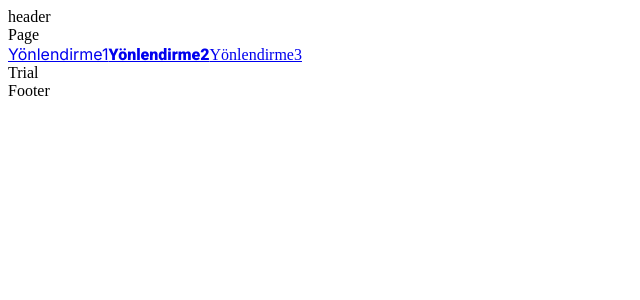
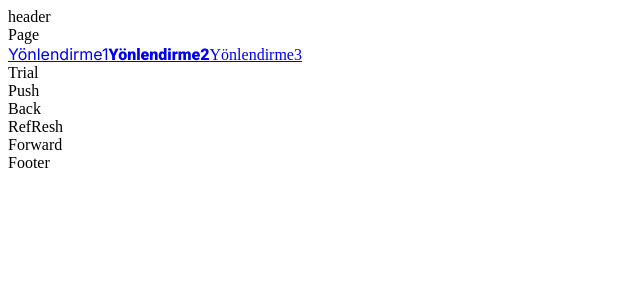
Before and after one commit to numansenlik/next.js-practic, a Next.js app in the folder nextjs/: page / in a window 1280 px wide. Shown: the top 300 px of the page, without its empty margins (0-640 px from the left). Built offline with nearby package versions, Linux system fonts and the light colour scheme; no server answers.

Commit message:
used redirect, useRouter, useSearchParams, usePathname

```diff
--- a/nextjs/app/page.js
+++ b/nextjs/app/page.js
@@ -3,6 +3,7 @@ import Link from "next/link";
 import { Inter, Roboto } from 'next/font/google'
 import { cookies } from 'next/headers'
 import Trial from "./trial";
+import { redirect } from "next/navigation";
 
 const inter = Inter({
   subsets: ['latin'],
@@ -18,6 +19,10 @@ const roboto = Roboto({
 export default function Page() {
   const newCookies = cookies();
   console.log(newCookies.get("c1"));
+  const nav1 = false;
+  if (nav1) {
+    redirect('/about')
+  }
   return (
     <>
       <div >
--- a/nextjs/app/trial.jsx
+++ b/nextjs/app/trial.jsx
@@ -1,8 +1,18 @@
 "use client"
+
+import { useRouter } from "next/navigation";
+
 const Trial = () => {
     console.log("Client");
-  return (
-    <div>Trial</div>
-  )
+    const routerRed = useRouter();
+    return (
+        <>
+            <div>Trial</div>
+            <div onClick={()=> routerRed.push('/about')}>Push</div>
+            <div onClick={()=> routerRed.back()}>Back</div>
+            <div onClick={()=> routerRed.refresh()}>RefResh</div>
+            <div onClick={()=> routerRed.forward()}>Forward</div>
+        </>
+    )
 }
 export default Trial
```
Also changed, not shown: nextjs/app/about/page.jsx (+7 -0 lines).
